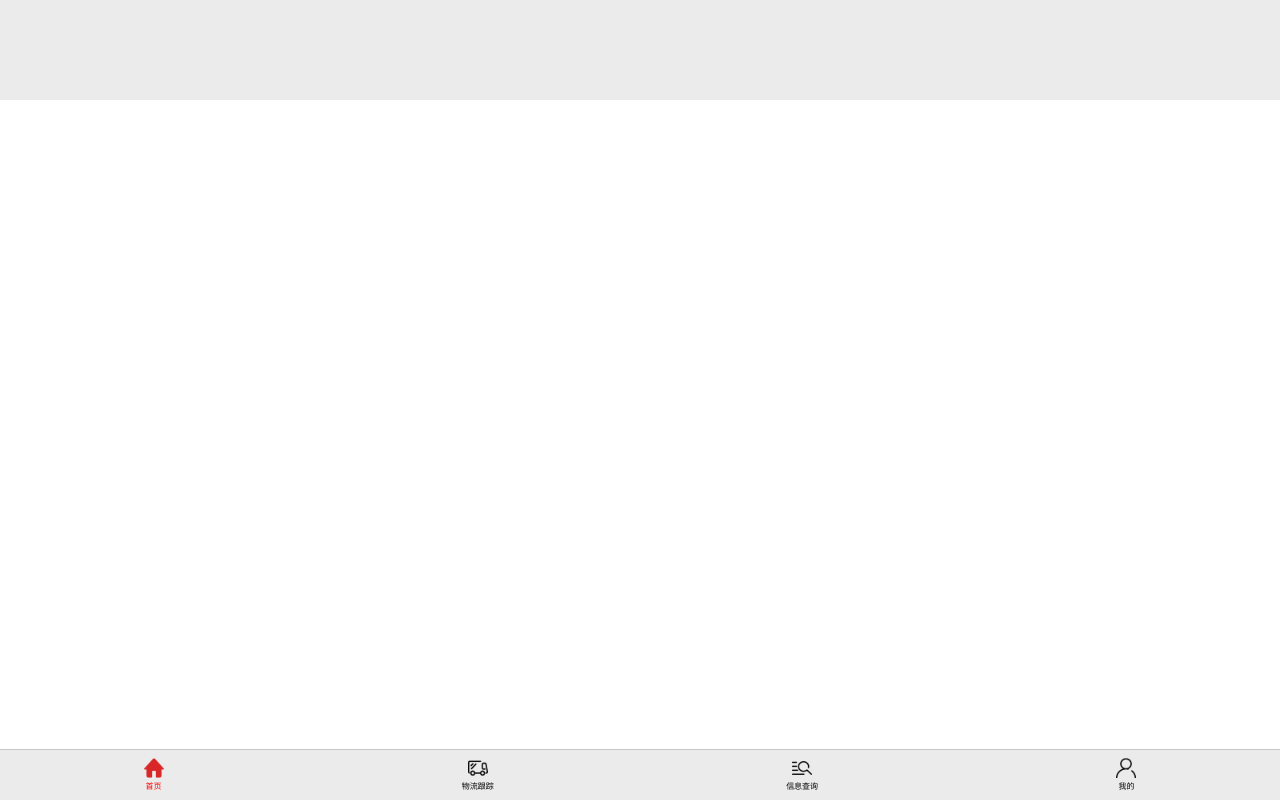
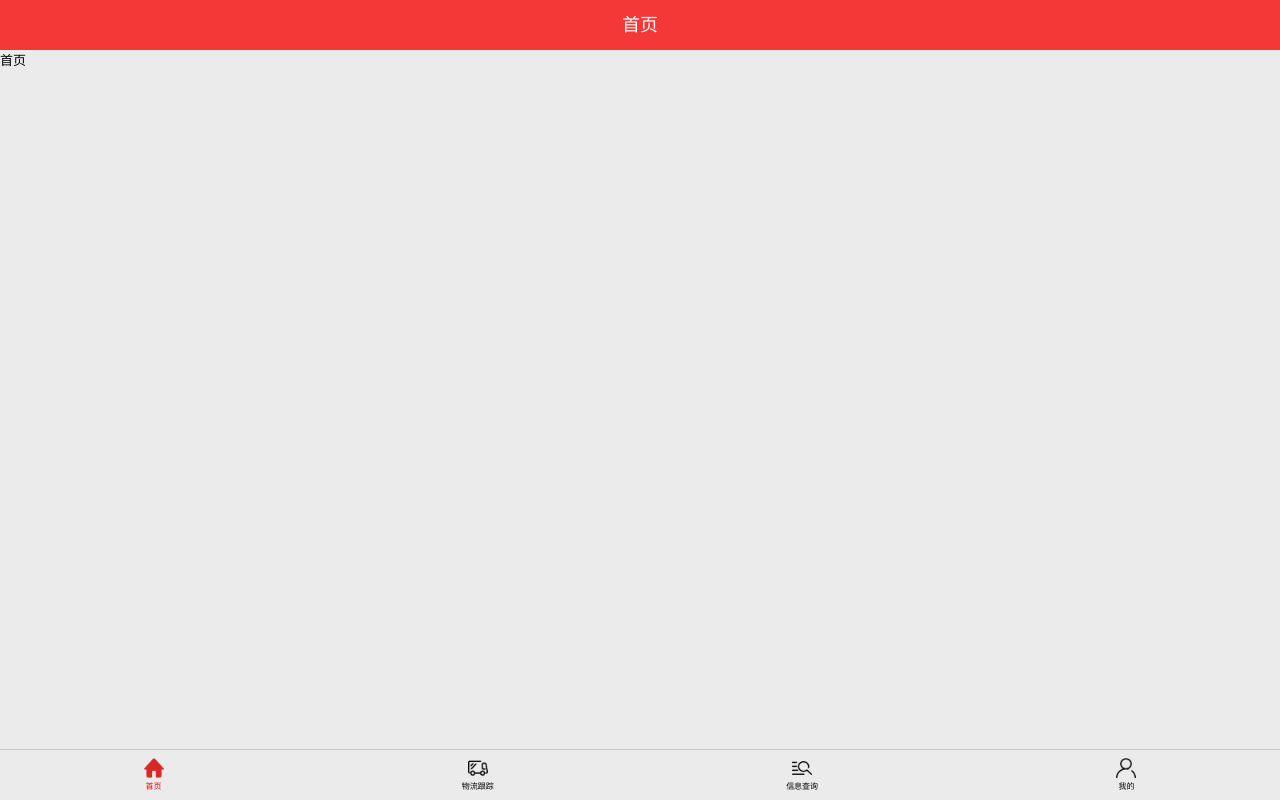
Before and after one commit to guojs-github/vue-mobile, a Vue app: page / in a window 1280 px wide. Built offline with nearby package versions, Linux system fonts and the light colour scheme.

Commit message:
主页面多tab页面生效
1、tab切换
2、多个tab页面简单实现，方便看到切换效果
首页、物流跟踪、信息查询、个人中心

```diff
--- a/src/assets/styles/index.css
+++ b/src/assets/styles/index.css
@@ -46,6 +46,26 @@
 	overflow: hidden;
 }
 
+.title {
+	position: absolute;
+	top: 0;
+
+	width: 100%;
+	height: 50px;
+	line-height: 50px;
+	font-size: 18px;
+	text-align: center;
+}
+
+.title-red {
+	color: white;
+	background-color: #F43737;
+}
+
+.background-red {
+	background-color: #F43737;
+}
+
 .text-normal {
 	color: black;
 }
--- a/src/components/Home/Home.vue
+++ b/src/components/Home/Home.vue
@@ -1,22 +1,53 @@
 <template>
   <div class="form">
-    <div class="title">
+    <div class="title title-red">
+      {{ title }}
     </div>
-    <HomeButtonBar/>
+    <component :is='tabView'/>
+    <HomeButtonBar @tabChange='onTabChange'/>
   </div>
 </template>
 
 <script>
 import HomeButtonBar from '@/components/Home/HomeButtonBar'
+import HomePage from '@/components/Home/HomePage'
+import Trace from '@/components/Home/Trace'
+import Query from '@/components/Home/Query'
+import Me from '@/components/Home/Me'
 export default {
   name: 'Home',
   data () {
     return {
-      tabView: 'homePage'
+      title: '首页',
+      tabView: 'HomePage'
     }
   },
   components: {
-    HomeButtonBar
+    HomeButtonBar,
+    HomePage,
+    Trace,
+    Query,
+    Me
+  },
+  methods: {
+    onTabChange: function (param) {
+      console.log('On home tab change.')
+      console.log('param:' + JSON.stringify(param))
+
+      if (param.id === 1) {
+        this.title = '首页'
+        this.tabView = HomePage
+      } else if (param.id === 2) {
+        this.title = '物流跟踪'
+        this.tabView = Trace
+      } else if (param.id === 3) {
+        this.title = '信息查询'
+        this.tabView = Query
+      } else if (param.id === 4) {
+        this.title = '个人中心'
+        this.tabView = Me
+      }
+    }
   }
 }
 </script>
--- a/src/components/Home/HomeButtonBar.vue
+++ b/src/components/Home/HomeButtonBar.vue
@@ -33,6 +33,7 @@ export default {
 
       if (id !== this.selectedTab) {
         this.selectedTab = id
+        this.$emit('tabChange', {id: id})
       }
     }
   }
--- /dev/null
+++ b/src/components/Home/HomePage.vue
@@ -0,0 +1,25 @@
+<template>
+  <div class="home-page">
+    首页
+  </div>
+</template>
+
+<script>
+export default {
+  name: 'HomePage',
+  data () {
+    return {
+    }
+  },
+  components: {
+  },
+  methods: {
+  }
+}
+</script>
+
+<style scoped src='./Page.css'/>
+
+<!-- Add "scoped" attribute to limit CSS to this component only -->
+<style scoped>
+</style>
--- /dev/null
+++ b/src/components/Home/Me.vue
@@ -0,0 +1,25 @@
+<template>
+  <div class="home-page">
+    个人中心
+  </div>
+</template>
+
+<script>
+export default {
+  name: 'Me',
+  data () {
+    return {
+    }
+  },
+  components: {
+  },
+  methods: {
+  }
+}
+</script>
+
+<style scoped src='./Page.css'/>
+
+<!-- Add "scoped" attribute to limit CSS to this component only -->
+<style scoped>
+</style>
--- /dev/null
+++ b/src/components/Home/Page.css
@@ -0,0 +1,11 @@
+/*
+	Home page通用样式
+*/
+.home-page {
+  position: absolute;
+  top: 50px;
+  bottom: 50px;
+
+  width: 100%;
+  background-color: #ebebeb;
+}
--- /dev/null
+++ b/src/components/Home/Query.vue
@@ -0,0 +1,25 @@
+<template>
+  <div class="home-page">
+    信息查询
+  </div>
+</template>
+
+<script>
+export default {
+  name: 'Query',
+  data () {
+    return {
+    }
+  },
+  components: {
+  },
+  methods: {
+  }
+}
+</script>
+
+<style scoped src='./Page.css'/>
+
+<!-- Add "scoped" attribute to limit CSS to this component only -->
+<style scoped>
+</style>
--- /dev/null
+++ b/src/components/Home/Trace.vue
@@ -0,0 +1,25 @@
+<template>
+  <div class="home-page">
+    物流跟踪
+  </div>
+</template>
+
+<script>
+export default {
+  name: 'Trace',
+  data () {
+    return {
+    }
+  },
+  components: {
+  },
+  methods: {
+  }
+}
+</script>
+
+<style scoped src='./Page.css'/>
+
+<!-- Add "scoped" attribute to limit CSS to this component only -->
+<style scoped>
+</style>
```
